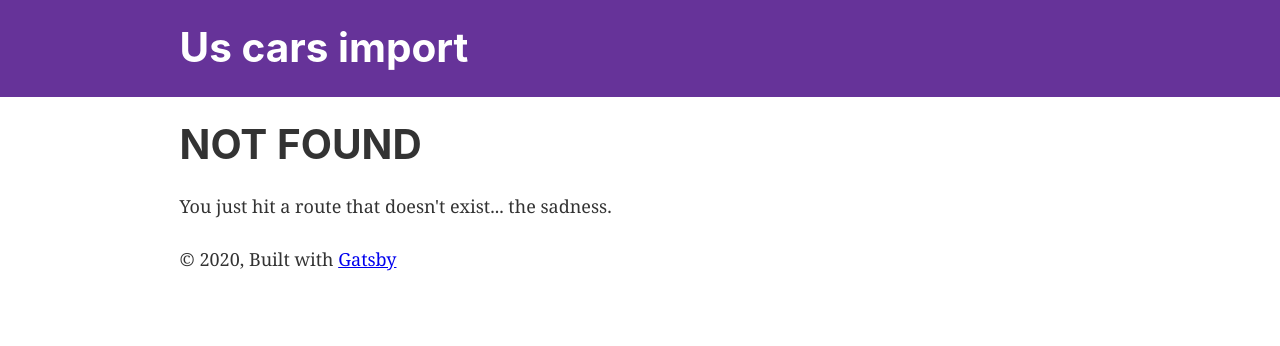
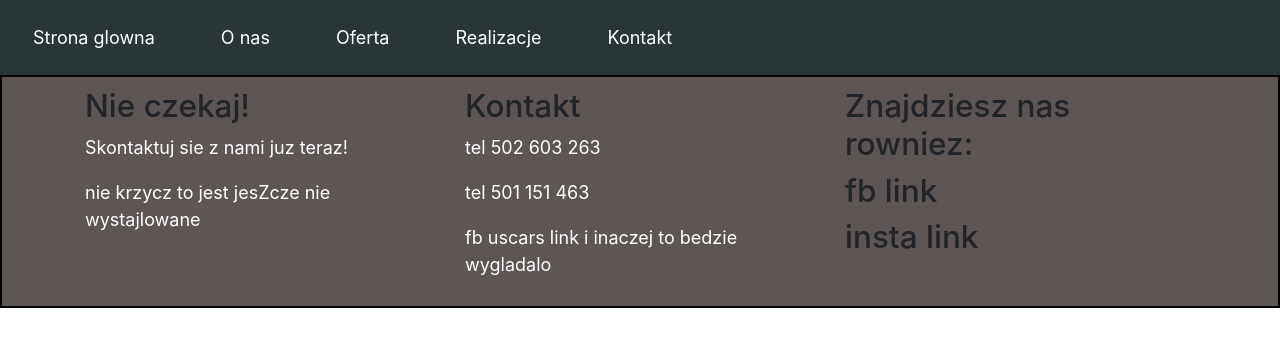
Before and after one commit to jacobwojcik/US-cars-import-site, a Gatsby site: page /about in a window 1280 px wide. Before the commit this address had no page. Built offline with nearby package versions, Linux system fonts and the light colour scheme; Gatsby itself is replaced by a stand-in of ours.

Commit message:
carousel header and foooter 1 t 1

```diff
--- a/gatsby-browser.js
+++ b/gatsby-browser.js
@@ -5,3 +5,4 @@
  */
 
 // You can delete this file if you're not using it
+import "./node_modules/bootstrap/dist/css/bootstrap.css"
--- a/gatsby-config.js
+++ b/gatsby-config.js
@@ -24,9 +24,10 @@ module.exports = {
         background_color: `#663399`,
         theme_color: `#663399`,
         display: `minimal-ui`,
-        icon: `src/images/gatsby-icon.png`, // This path is relative to the root of the site.
+        icon: `src/images/uscars.jpg`, // This path is relative to the root of the site.
       },
     },
+    `gatsby-plugin-sass`,
     // this (optional) plugin enables Progressive Web App + Offline functionality
     // To learn more, visit: https://gatsby.dev/offline
     // `gatsby-plugin-offline`,
--- a/package.json
+++ b/package.json
@@ -5,16 +5,20 @@
   "version": "0.1.0",
   "author": "JW <jacobyv11@gmail.com>",
   "dependencies": {
+    "bootstrap": "^4.4.1",
     "gatsby": "^2.20.25",
     "gatsby-image": "^2.3.4",
     "gatsby-plugin-manifest": "^2.3.5",
     "gatsby-plugin-offline": "^3.1.4",
     "gatsby-plugin-react-helmet": "^3.2.4",
+    "gatsby-plugin-sass": "^2.2.4",
     "gatsby-plugin-sharp": "^2.5.6",
     "gatsby-source-filesystem": "^2.2.4",
     "gatsby-transformer-sharp": "^2.4.6",
+    "node-sass": "^4.14.0",
     "prop-types": "^15.7.2",
     "react": "^16.12.0",
+    "react-bootstrap": "^1.0.1",
     "react-dom": "^16.12.0",
     "react-helmet": "^6.0.0"
   },
--- /dev/null
+++ b/src/components/css/footer.scss
@@ -0,0 +1,18 @@
+footer{
+    height: auto;
+    background-color: rgb(94, 85, 85);
+    padding: 10px;
+    border: 2px solid black;
+}
+h1{
+    color: white;
+}
+h2{
+    color: white;
+}
+h3{
+    color: white;
+}
+p{
+    color: white;
+}
--- /dev/null
+++ b/src/components/css/header.scss
@@ -0,0 +1,24 @@
+header{
+    height: auto;
+    padding:15px;
+    background-color: rgb(42, 54, 54);
+    align-items: center;
+}
+
+.navLink{
+    color: white;
+
+
+}
+
+.navLink:hover{
+    color: rgb(153, 146, 146);
+    text-decoration: none;
+
+}
+
+.navbut{
+    margin-right: 30px;
+    // border: 1px double black;
+
+}
--- /dev/null
+++ b/src/components/footer.js
@@ -0,0 +1,34 @@
+import React from 'react'
+import {Container,Row,Col} from 'react-bootstrap'
+import "./css/footer.scss"
+
+export default function Footer() {
+    return (
+        <footer>
+               <Container>
+                   <Row>
+                       <Col>
+                        <h3>Nie czekaj!</h3>
+                        <p>Skontaktuj sie z nami juz teraz!</p>
+                        <p>nie krzycz to jest jesZcze nie wystajlowane </p>
+                       </Col>
+                       <Col>
+                            <h3>Kontakt</h3>
+                            <p> tel 502 603 263 </p>
+                            <p> tel 501 151 463 </p>
+                            <p> fb uscars link
+                                i inaczej to bedzie wygladalo
+                            </p>
+                       </Col>
+                       <Col>
+                            <h3>Znajdziesz nas rowniez:</h3>
+                            <h3>fb link</h3>
+                            <h3>insta link</h3>
+
+                       </Col>
+                   </Row>
+               </Container>
+
+        </footer>
+    )
+}
--- a/src/components/header.js
+++ b/src/components/header.js
@@ -1,33 +1,30 @@
 import { Link } from "gatsby"
 import PropTypes from "prop-types"
 import React from "react"
-
+import "./css/header.scss"
+import {Nav} from 'react-bootstrap'
 const Header = ({ siteTitle }) => (
-  <header
-    style={{
-      background: `rebeccapurple`,
-      marginBottom: `1.45rem`,
-    }}
-  >
-    <div
-      style={{
-        margin: `0 auto`,
-        maxWidth: 960,
-        padding: `1.45rem 1.0875rem`,
-      }}
-    >
-      <h1 style={{ margin: 0 }}>
-        <Link
-          to="/"
-          style={{
-            color: `white`,
-            textDecoration: `none`,
-          }}
-        >
-          {siteTitle}
-        </Link>
-      </h1>
-    </div>
+  <header>
+    <Nav className="navba"
+  activeKey="/home"
+  onSelect={(selectedKey) => alert(`selected ${selectedKey}`)}
+>
+  <Nav.Item className="navbut">
+    <Nav.Link ><Link className="navLink" to="/">Strona glowna</Link></Nav.Link>
+  </Nav.Item>
+  <Nav.Item className="navbut">
+    <Nav.Link ><Link className="navLink" to="/about">O nas</Link></Nav.Link>
+  </Nav.Item>
+  <Nav.Item className="navbut">
+    <Nav.Link ><Link className="navLink" to="/offer">Oferta</Link></Nav.Link>
+  </Nav.Item >
+  <Nav.Item className="navbut">
+    <Nav.Link  ><Link className="navLink" to="/completions">Realizacje</Link></Nav.Link>
+  </Nav.Item>
+  <Nav.Item className="navbut">
+    <Nav.Link ><Link className="navLink" to="/contact">Kontakt</Link></Nav.Link>
+  </Nav.Item>
+</Nav>
   </header>
 )
 
--- a/src/components/layout.js
+++ b/src/components/layout.js
@@ -10,6 +10,7 @@ import PropTypes from "prop-types"
 import { useStaticQuery, graphql } from "gatsby"
 
 import Header from "./header"
+import Footer from "./footer"
 import "./layout.css"
 
 const Layout = ({ children }) => {
@@ -25,20 +26,10 @@ const Layout = ({ children }) => {
 
   return (
     <>
-      <Header siteTitle={data.site.siteMetadata.title} />
-      <div
-        style={{
-          margin: `0 auto`,
-          maxWidth: 960,
-          padding: `0 1.0875rem 1.45rem`,
-        }}
-      >
+      <Header/>
+      <div >
         <main>{children}</main>
-        <footer>
-          © {new Date().getFullYear()}, Built with
-          {` `}
-          <a href="https://www.gatsbyjs.org">Gatsby</a>
-        </footer>
+        <Footer/>
       </div>
     </>
   )
--- /dev/null
+++ b/src/pages/about.js
@@ -0,0 +1,15 @@
+import React from "react"
+import { Link } from "gatsby"
+
+import Layout from "../components/layout"
+import SEO from "../components/seo"
+
+const About = () => (
+  <Layout>
+    <SEO title="O nas" />
+
+
+  </Layout>
+)
+
+export default About
--- a/src/pages/index.js
+++ b/src/pages/index.js
@@ -4,17 +4,51 @@ import { Link } from "gatsby"
 import Layout from "../components/layout"
 import Image from "../components/image"
 import SEO from "../components/seo"
+import {Carousel} from "react-bootstrap"
 
 const IndexPage = () => (
   <Layout>
-    <SEO title="Home" />
-    <h1>Hi people</h1>
-    <p>Welcome to your new Gatsby site.</p>
-    <p>Now go build something great.</p>
-    <div style={{ maxWidth: `300px`, marginBottom: `1.45rem` }}>
-      <Image />
-    </div>
-    <Link to="/page-2/">Go to page 2</Link>
+    <SEO title="Strona glowna" />
+
+    <Carousel>
+  <Carousel.Item>
+    <img
+      className="d-block w-100"
+      src="https://www.hdcarwallpapers.com/thumbs/2016/2017_mercedes_amg_gt_c_roadsters-t2.jpg"
+      alt="First slide"
+    />
+    <Carousel.Caption>
+      <h3>First slide label</h3>
+      <p>Nulla vitae elit libero, a pharetra augue mollis interdum.</p>
+    </Carousel.Caption>
+  </Carousel.Item>
+  <Carousel.Item>
+    <img
+      className="d-block w-100"
+      src="https://www.hdcarwallpapers.com/thumbs/2016/renault_trezor_concept_4k-t2.jpg"
+      alt="Third slide"
+    />
+
+    <Carousel.Caption>
+      <h3>Second slide label</h3>
+      <p>Lorem ipsum dolor sit amet, consectetur adipiscing elit.</p>
+    </Carousel.Caption>
+  </Carousel.Item>
+  <Carousel.Item>
+    <img
+      className="d-block w-100"
+      src="https://www.hdcarwallpapers.com/thumbs/2016/renault_trezor_concept-t2.jpg"
+      alt="Third slide"
+    />
+
+    <Carousel.Caption>
+      <h3>Third slide label</h3>
+      <p>Praesent commodo cursus magna, vel scelerisque nisl consectetur.</p>
+    </Carousel.Caption>
+  </Carousel.Item>
+</Carousel>
+
+
   </Layout>
 )
 
```
Also changed, not shown: src/pages/completions.js (added, +15 -0 lines), src/pages/contact.js (added, +15 -0 lines), src/pages/offer.js (added, +15 -0 lines), src/images/gatsby-icon.png (deleted), src/images/uscars.jpg (added), 1 other file.
